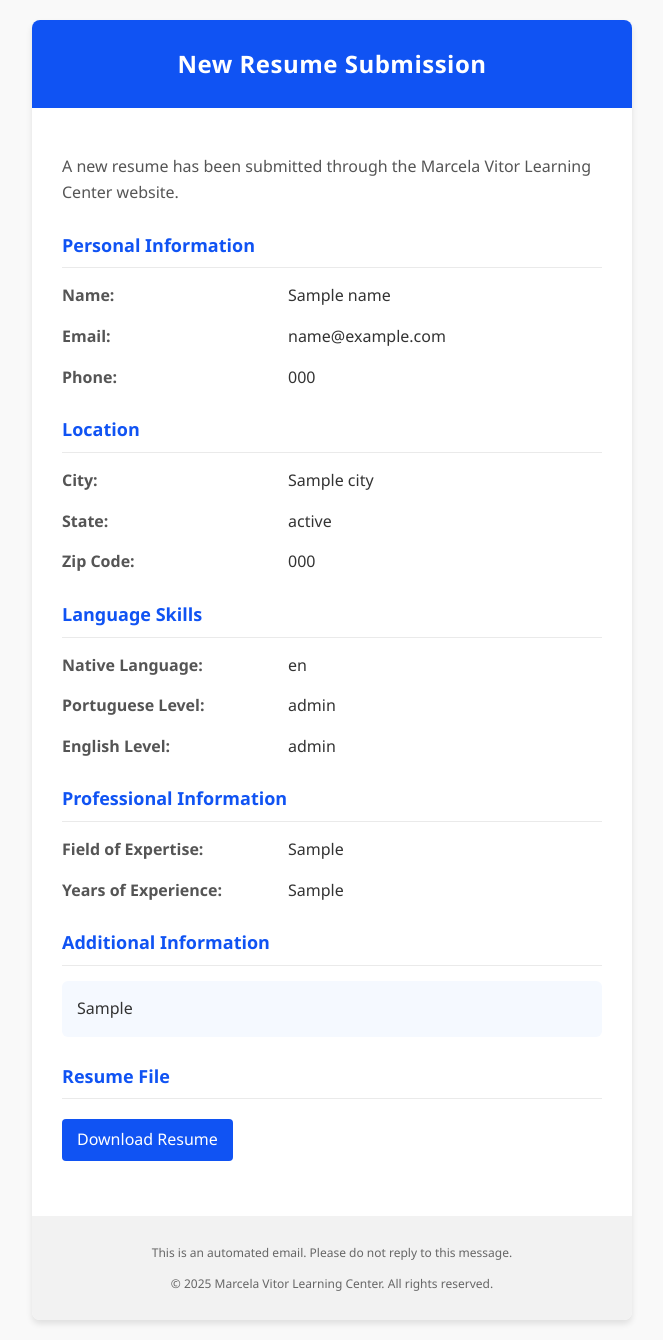
After one commit to everinnovation/marcela_vitor_learning_center, a Django app: template platform/templates/email/resume_email.html in a window 1280 px wide. The commit adds this page. Shown: the whole page, without its empty margins (308-971 px from the left). Run offline with Django 5.2, Linux system fonts and the light colour scheme; the template is opened without the code that fills it: most values are stand-ins (such as "Sample title", 1, 10 or a date in 2020); parts of the project's set-up code (start-up, migrations or seed data) failed here and were passed over.

Commit message:
feat: create resume page

```diff
--- a/docker-compose.yml
+++ b/docker-compose.yml
@@ -26,6 +26,7 @@ services:
       "
     volumes:
       - ./platform/:/usr/src/platform
+      - ./platform/media/:/usr/src/platform/media
     ports:
       - "${PORT}:${PORT}"
     environment:
--- /dev/null
+++ b/platform/templates/email/resume_email.html
@@ -0,0 +1,202 @@
+<!DOCTYPE html>
+<html>
+<head>
+    <meta charset="UTF-8">
+    <title>New Resume Submission</title>
+    <style>
+        body {
+            font-family: 'Segoe UI', Tahoma, Geneva, Verdana, sans-serif;
+            line-height: 1.6;
+            color: #333;
+            max-width: 600px;
+            margin: 0 auto;
+            background-color: #f9f9f9;
+        }
+        .container {
+            background-color: #ffffff;
+            border-radius: 8px;
+            overflow: hidden;
+            box-shadow: 0 4px 6px rgba(0, 0, 0, 0.1);
+            margin: 20px auto;
+        }
+        .header {
+            background-color: #1053f3;
+            color: white;
+            padding: 25px;
+            text-align: center;
+        }
+        .header h1 {
+            margin: 0;
+            font-size: 24px;
+            font-weight: 600;
+            letter-spacing: 0.5px;
+        }
+        .content {
+            padding: 30px;
+        }
+        .intro {
+            margin-bottom: 25px;
+            color: #555;
+            font-size: 16px;
+        }
+        .section {
+            margin-bottom: 25px;
+        }
+        .section-title {
+            font-size: 18px;
+            font-weight: 600;
+            color: #1053f3;
+            margin-bottom: 15px;
+            padding-bottom: 8px;
+            border-bottom: 1px solid #eaeaea;
+        }
+        .field {
+            margin-bottom: 15px;
+            display: flex;
+            flex-wrap: wrap;
+        }
+        .label {
+            font-weight: 600;
+            color: #555;
+            width: 40%;
+            padding-right: 10px;
+        }
+        .value {
+            width: 55%;
+            color: #333;
+        }
+        .additional-info {
+            background-color: #f5f9ff;
+            padding: 15px;
+            border-radius: 6px;
+            margin-bottom: 20px;
+        }
+        .file-link {
+            display: inline-block;
+            background-color: #1053f3;
+            color: white;
+            padding: 8px 15px;
+            border-radius: 4px;
+            text-decoration: none;
+            margin-top: 5px;
+            transition: background-color 0.2s;
+        }
+        .file-link:hover {
+            background-color: #0942c3;
+        }
+        .footer {
+            background-color: #f2f2f2;
+            padding: 15px;
+            text-align: center;
+            font-size: 12px;
+            color: #666;
+        }
+        @media only screen and (max-width: 480px) {
+            .label, .value {
+                width: 100%;
+            }
+            .label {
+                margin-bottom: 3px;
+            }
+        }
+    </style>
+</head>
+<body>
+    <div class="container">
+        <div class="header">
+            <h1>New Resume Submission</h1>
+        </div>
+        <div class="content">
+            <p class="intro">A new resume has been submitted through the Marcela Vitor Learning Center website.</p>
+
+            <div class="section">
+                <div class="section-title">Personal Information</div>
+                <div class="field">
+                    <div class="label">Name:</div>
+                    <div class="value">{{ name }}</div>
+                </div>
+                <div class="field">
+                    <div class="label">Email:</div>
+                    <div class="value">{{ email }}</div>
+                </div>
+                <div class="field">
+                    <div class="label">Phone:</div>
+                    <div class="value">{{ phone }}</div>
+                </div>
+            </div>
+
+            <div class="section">
+                <div class="section-title">Location</div>
+                <div class="field">
+                    <div class="label">City:</div>
+                    <div class="value">{{ city }}</div>
+                </div>
+                <div class="field">
+                    <div class="label">State:</div>
+                    <div class="value">{{ state }}</div>
+                </div>
+                <div class="field">
+                    <div class="label">Zip Code:</div>
+                    <div class="value">{{ zip_code }}</div>
+                </div>
+            </div>
+
+            <div class="section">
+                <div class="section-title">Language Skills</div>
+                <div class="field">
+                    <div class="label">Native Language:</div>
+                    <div class="value">{{ native_language }}</div>
+                </div>
+                <div class="field">
+                    <div class="label">Portuguese Level:</div>
+                    <div class="value">{{ portuguese_level }}</div>
+                </div>
+                <div class="field">
+                    <div class="label">English Level:</div>
+                    <div class="value">{{ english_level }}</div>
+                </div>
+            </div>
+
+            <div class="section">
+                <div class="section-title">Professional Information</div>
+                <div class="field">
+                    <div class="label">Field of Expertise:</div>
+                    <div class="value">{{ field_of_expertise }}</div>
+                </div>
+                <div class="field">
+                    <div class="label">Years of Experience:</div>
+                    <div class="value">{{ years_of_experience }}</div>
+                </div>
+            </div>
+
+            {% if additional_info %}
+            <div class="section">
+                <div class="section-title">Additional Information</div>
+                <div class="additional-info">
+                    {{ additional_info }}
+                </div>
+            </div>
+            {% endif %}
+
+            <div class="section">
+                <div class="section-title">Resume File</div>
+                {% if resume_file_url != 'No file submitted' %}
+                <div class="field">
+                    <div class="value">
+                        <a href="{{ resume_file_url }}" class="file-link" style="color: white;">Download Resume</a>
+                    </div>
+                </div>
+                {% else %}
+                <div class="field">
+                    <div class="value">No file submitted</div>
+                </div>
+                {% endif %}
+            </div>
+        </div>
+        <div class="footer">
+            <p>This is an automated email. Please do not reply to this message.</p>
+            <p>&copy; {% now "Y" %} Marcela Vitor Learning Center. All rights reserved.</p>
+        </div>
+    </div>
+</body>
+</html>
--- a/platform/website/forms/resume.py
+++ b/platform/website/forms/resume.py
@@ -23,6 +23,6 @@ class ResumeForm(forms.ModelForm):
             'english_level': forms.Select(attrs={'class': 'appearance-none w-full px-4 py-2 border border-gray-300 rounded-lg focus:outline-none focus:border-indigo-500 bg-[#f9f9f9]'}),
             'field_of_expertise': forms.TextInput(attrs={'class': 'w-full px-4 py-2 border border-gray-300 rounded-lg focus:outline-none focus:border-indigo-500'}),
             'years_of_experience': forms.NumberInput(attrs={'class': 'w-full px-4 py-2 border border-gray-300 rounded-lg focus:outline-none focus:border-indigo-500'}),
-            'resume_file': forms.FileInput(attrs={'class': 'w-full px-4 py-2 border border-gray-300 rounded-lg focus:outline-none focus:border-indigo-500'}),
+            'resume_file': forms.FileInput(attrs={'class': 'w-full px-4 py-2 border border-gray-300 rounded-lg focus:outline-none focus:border-indigo-500 text-[#1253EF] file:mr-4 file:py-2 file:px-4 file:rounded-lg file:border-0 file:text-sm file:font-semibold file:bg-[#1253EF] file:text-white hover:file:bg-[#0e49d1] file:cursor-pointer file:transition file:duration-200'}),
             'additional_info': forms.Textarea(attrs={'class': 'w-full px-4 py-2 border border-gray-300 rounded-lg focus:outline-none focus:border-indigo-500', 'rows': 4}),
         }
```
Also changed, not shown: platform/app/settings.py (+9 -0 lines), platform/templates/front/resume.html (+70 -1 lines), platform/website/views/email_management.py (+25 -6 lines), platform/website/views/resume.py (+60 -19 lines).
